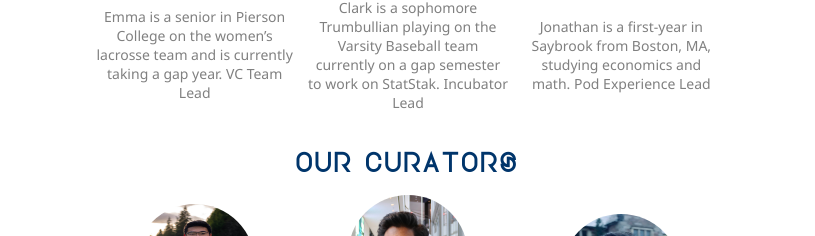
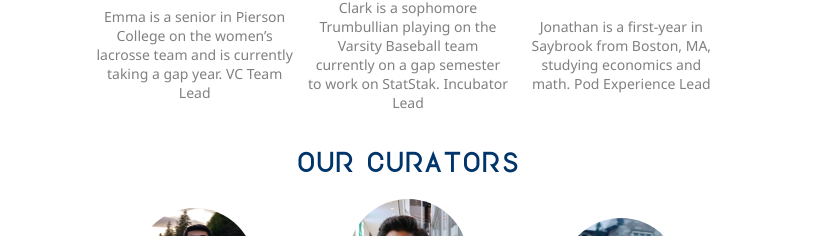
Before and after one commit to yesatyaleTech/startupincubatorsite, a React (Create React App) app: page / in a window 1280 px wide. Shown: the part 941-1177 px from the top of the page, without its empty margins (232-1047 px from the left). Built offline with nearby package versions, Linux system fonts and the light colour scheme.

Commit message:
Add changes to the LottePaperFang S -> Cocogoose

```diff
--- a/src/components/About/About.css
+++ b/src/components/About/About.css
@@ -1,6 +1,11 @@
 .about h2 {
     color: #00356B;
     font-family: 'LottePaperFang';
+}
+
+.about h2 .replace-s {
+    font-family: 'Cocogoose';
+    font-size: 1.2em;
 }
 
 .incubator-image {
--- a/src/components/About/About.tsx
+++ b/src/components/About/About.tsx
@@ -70,7 +70,7 @@ export default class About extends React.Component<{}>{
                     />
                 </span>
                 <h2>
-                    Our Curators
+                    Our Curator<span className="replace-s">s</span>
                 </h2>
                 <span className="leaders">
                     <Leaders
--- a/src/views/Startups/Startups.css
+++ b/src/views/Startups/Startups.css
@@ -5,6 +5,7 @@
 
 .startups h2 .replace-s {
     font-family: "Cocogoose";
+    font-size: 1.2em;
 }
 
 .startups-body {
```
